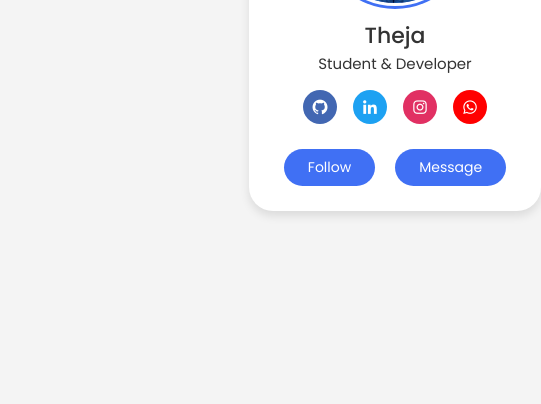
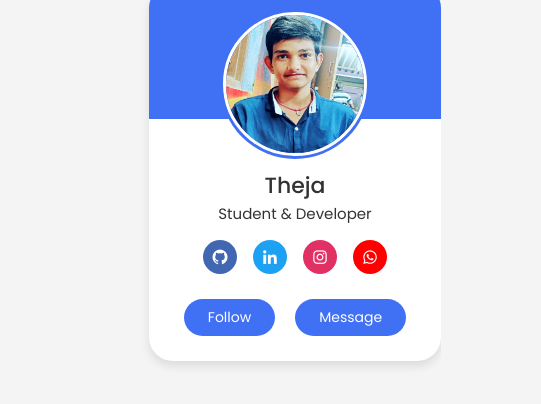
Before and after one commit to theja8458/profile.gihub.io, a plain HTML site: page index.html in a window 390 px wide. Shown: the whole page, 541 px wide, since content can reach past the window. Drawn offline with nearby package versions, Linux system fonts and the light colour scheme.

Commit message:
Update style.css

```diff
--- a/style.css
+++ b/style.css
@@ -123,8 +123,8 @@ body{
 }
 @media (max-width: 1090px) {
     .profile-card{
-        margin-left: 400px;
-        margin-top: -800px;
+        margin-left: 200px;
+        margin-top: -500px;
     }
 
 }
```
